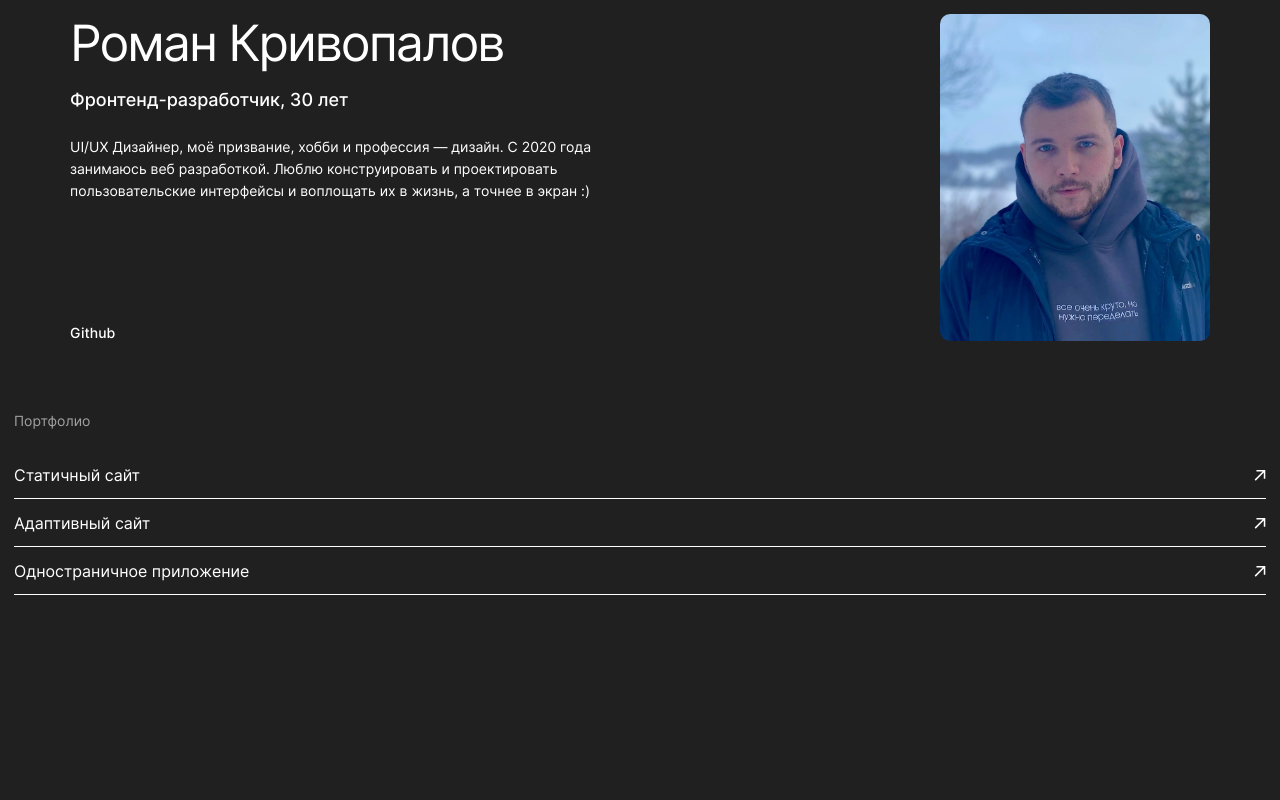
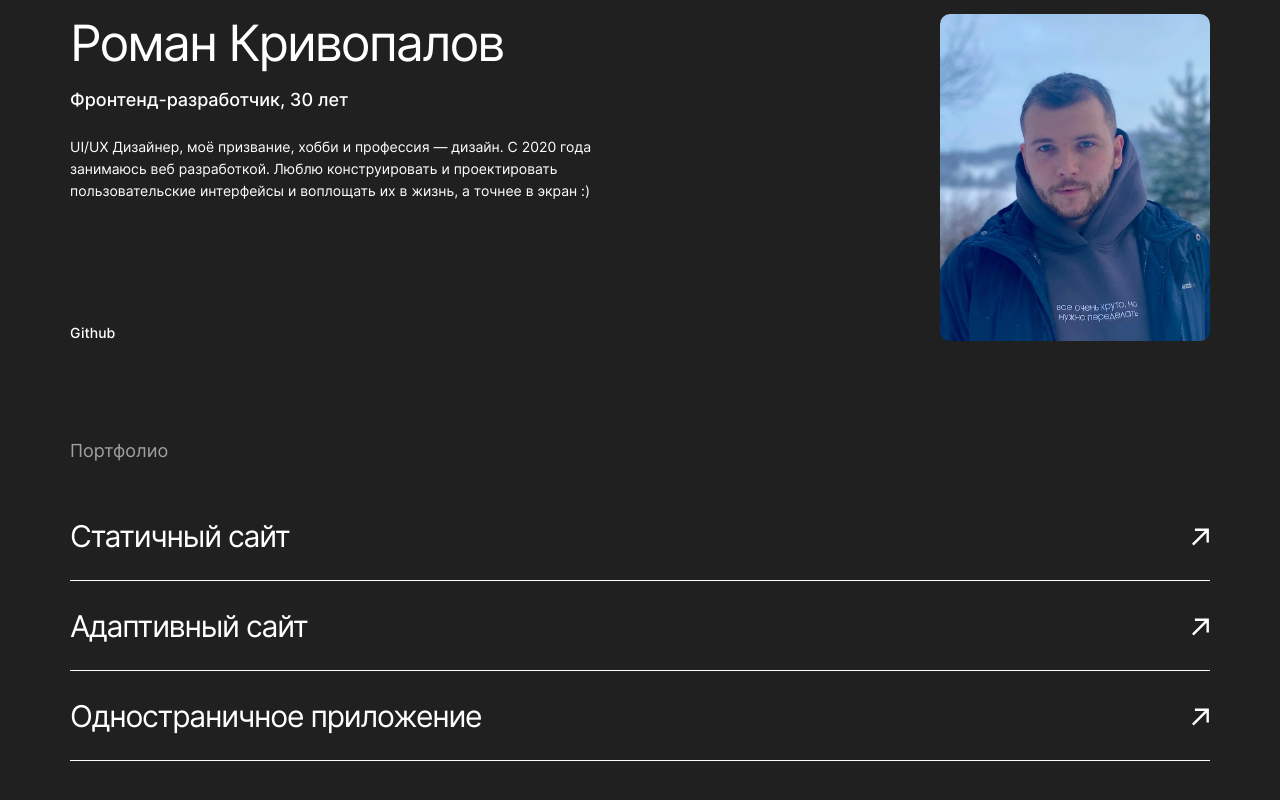
Before and after one commit to romankrivopalov/movies-explorer-frontend, a React (Create React App) app: page / in a window 1280 px wide. Shown: the part 1993-2793 px from the top of the page. Before the commit the page ends 2658 px from the top, so only its background shows below. Built offline with nearby package versions, Linux system fonts and the light colour scheme.

Commit message:
add style

```diff
--- a/src/components/Main/Portfolio/Portfolio.css
+++ b/src/components/Main/Portfolio/Portfolio.css
@@ -17,25 +17,33 @@
   list-style: none;
 }
 
-.portfolio__item {
+.portfolio__link {
   position: relative;
-  line-height: 48px;
+  display: block;
+  padding: 20px 0;
+  width: 100%;
+  font-size: 18px;
+  line-height: 28px;
+  font-weight: 400;
+  letter-spacing: -0.04em;
+  color: var(--color-white);
+  text-decoration: none;
 }
 
-.portfolio__item::before {
+.portfolio__link::before {
   content: '';
   top: 0;
   right: 0;
   position: absolute;
   width: 12px;
-  height: 48px;
+  height: 68px;
   background-image: url('../../../images/arrow.svg');
   background-size: contain;
   background-repeat: no-repeat;
   background-position: center;
 }
 
-.portfolio__item::after {
+.portfolio__link::after {
   content: '';
   left: 0;
   bottom: 0;
@@ -45,7 +53,41 @@
   background-color: var(--color-white);
 }
 
-.portfolio__link {
-  text-decoration: none;
-  color: var(--color-white);
+@media screen and (min-width: 768px) {
+  .portfolio {
+    margin: 90px 50px;
+  }
+
+  .portfolio__title {
+    font-size: 18px;
+  }
+
+  .portfolio__list {
+    padding-top: 30px;
+  }
+
+  .portfolio__link {
+    font-size: 28px;
+    line-height: 50px;
+  }
+
+  .portfolio__link::before {
+    width: 17px;
+    height: 90px;
+  }
 }
+
+@media screen and (min-width: 1280px) {
+  .portfolio {
+    margin: 100px auto 125px auto;
+    width: 1140px;
+  }
+
+  .portfolio__link {
+    font-size: 30px;
+  }
+
+  .portfolio__link::before {
+    width: 19px;
+  }
+}
--- a/src/components/Main/Portfolio/Portfolio.js
+++ b/src/components/Main/Portfolio/Portfolio.js
@@ -5,7 +5,7 @@ function Portfolio() {
         Портфолио
       </h2>
       <ul className="portfolio__list">
-        <li className="portfolio__item">
+        <li>
           <a
             href='https://github.com/romankrivopalov'
             target='_blank'
@@ -14,7 +14,7 @@ function Portfolio() {
             Статичный сайт
           </a>
         </li>
-        <li className="portfolio__item">
+        <li>
           <a
             href='https://github.com/romankrivopalov'
             target='_blank'
@@ -23,7 +23,7 @@ function Portfolio() {
             Адаптивный сайт
           </a>
         </li>
-        <li className="portfolio__item">
+        <li>
           <a
             href='https://github.com/romankrivopalov'
             target='_blank'
```
